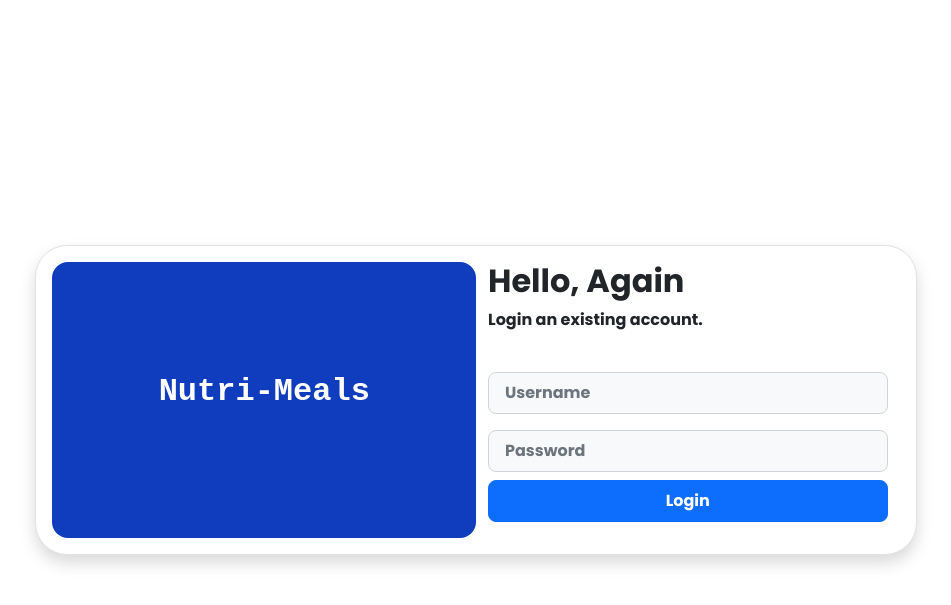
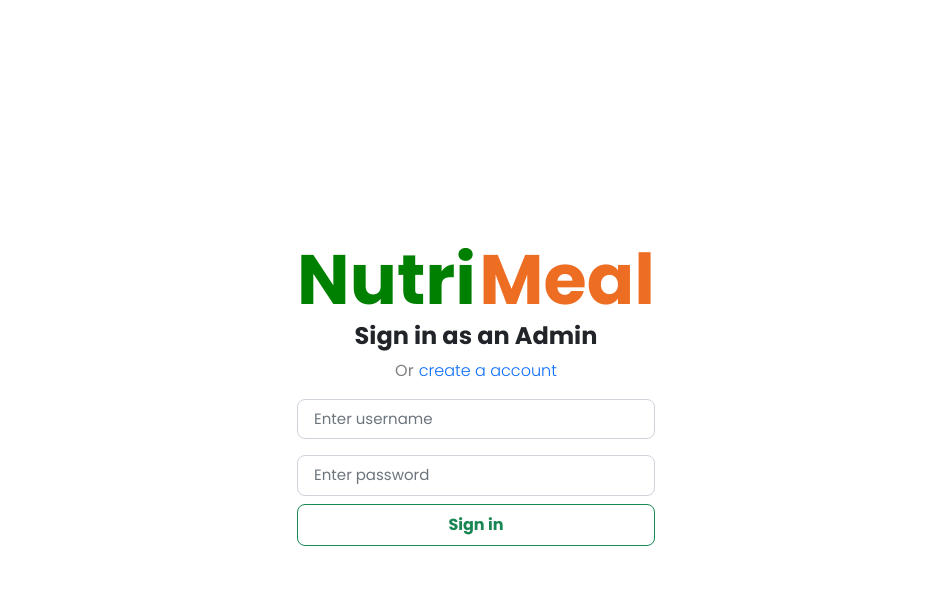
Before and after one commit to Cagnayo/Nutri-Meals, a PHP site: page /login.php in a window 1280 px wide. Shown: the top 605 px of the page, without its empty margins (164-1115 px from the left). Run offline with PHP 8.4, Linux system fonts and the light colour scheme.

Commit message:
login_revised_footer

```diff
--- a/login.php
+++ b/login.php
@@ -40,26 +40,62 @@ if (isset($_POST['submit'])) {
     <link rel="stylesheet" href="https://cdn.jsdelivr.net/npm/bootstrap@5.2.3/dist/css/bootstrap.min.css">
     <link rel="stylesheet" href="style.css">
 </head>
+<style>
+    .nutri-meal h1 {
+        font-size: 70px;
+    }
+
+    .color-green {
+        color: green;
+    }
+
+    .color-orange {
+        color: #ed6d23;
+    }
+
+    .create-account a {
+        padding-left: 5px;
+        text-decoration: none;
+        font-family: "poppins-light";
+    }
+
+    .create-account p {
+        color: grey;
+        font-family: "poppins-regular";
+    }
+
+    input.form-control.form-control-lg {
+        font-size: 15px;
+        font-family: "poppins-regular";
+        color: grey;
+    }
+
+    input.form-control.form-control-lg:focus {
+        color: black;
+    }
+</style>
 
 <body>
 
-<div class="container d-flex justify-content-center align-items-center min-vh-100">
-    <div class="row border rounded-5 p-3 bg-white shadow box-area">
-        <div class="col-md-6 rounded-4 d-flex justify-content-center align-items-center flex-column left-box" style="background: #103cbe;">
-            <p class="text-white fs-2" style="font-family: 'Courier New', Courier, arial; font-weight: 600;">Nutri-Meals</p>
+    <div class="container d-flex justify-content-center align-items-center min-vh-100 ">
+        <div class="header">
+            <div class="nutri-meal d-inline text-center">
+                <h1 class="color-green d-inline">Nutri</h1>
+                <h1 class="color-orange d-inline">Meal</h1>
             </div>
-        <div class="col-md-6 right-box">
-            <div class="row align-items-center">
-                <div class="header-text mb-4">
-                    <h2>Hello, Again</h2>
-                    <p> Login an existing account.</p>
+            <div class="sign-in d-flex justify-content-center">
+                <h4> Sign in as an Admin</h4>
+            </div>
+            <div class="create-account d-flex justify-content-center ">
+                <p> Or</p>
+                <a href="create-account.php"> create a account</a>
             </div>
             <form action="" method="post">
                 <div class="input-group mb-3">
-                        <input type="text" class="form-control form-control-lg bg-light fs-6" placeholder="Username" name="username" required>
+                    <input type="text" class="form-control form-control-lg " placeholder="Enter username" name="username" required autocomplete="off">
                 </div>
                 <div class="input-group mb-2">
-                        <input type="password" class="form-control form-control-lg bg-light fs-6" placeholder="Password" name="password" required>
+                    <input type="password" class="form-control form-control-lg" placeholder="Enter password" name="password" required autocomplete="off">
                 </div>
 
                 <?php if (!empty($errorText)): ?>
@@ -69,11 +105,10 @@ if (isset($_POST['submit'])) {
                 <?php endif; ?>
 
                 <div class="input-group mb-3">
-                        <button class="btn btn-lg btn-primary w-100 fs-6" name="submit">Login</button>
+                    <button class="btn btn-lg btn btn-outline-success w-100 fs-6" name="submit">Sign in</button>
                 </div>
             </form>
-            </div>
-        </div>
+
         </div>
     </div>
 
```
Also changed, not shown: category-view.php (+29 -28 lines), index.php (+11 -3 lines), images/494359179_1054830729878341_7148009208040933023_n.jpg (added), 1 other file. Lines whose indentation alone changed are shown as unchanged.
